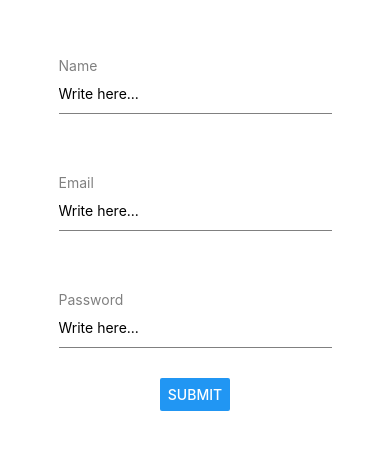
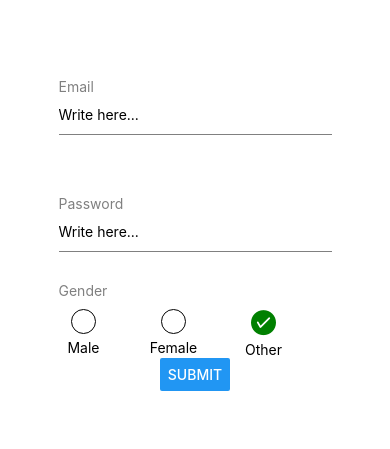
Before and after one commit to delphineuw/Us, a React Native app in the folder frontend/: screen / in a window 390 px wide. Shown: the part 203-652 px from the top of the page. Built offline with nearby package versions, Linux system fonts and the light colour scheme.

Commit message:
Radio input and improvements

```diff
--- a/frontend/App.js
+++ b/frontend/App.js
@@ -6,14 +6,8 @@ import FormTemplate from './app/components/FormTemplate';
 
 const exampleForm = [
   {
-    placeholder: 'Write here...',
-    label: 'Name',
-    multiline: false,
-    type: 'name',
-    security: false,
-    autoCapitalize: 'sentences'
-  },
-  {
+    id: 2,
+    render: 'text',
     placeholder: 'Write here...',
     label: 'Email',
     multiline: false,
@@ -22,12 +16,25 @@ const exampleForm = [
     autoCapitalize: 'none'
   },
   {
+    id: 3,
+    render: 'text',
     placeholder: 'Write here...',
     label: 'Password',
     multiline: false,
     type: 'password',
     security: true,
     autoCapitalize: 'none'
+  },
+  {
+    id: 4,
+    render: 'radio',
+    label: 'Gender',
+    options: ['Male', 'Female', 'Other']
+  },
+  {
+    id: 5,
+    render: 'date',
+    label: 'Date of birth'
   }
 ];
 
--- a/frontend/app/components/FormTemplate/index.js
+++ b/frontend/app/components/FormTemplate/index.js
@@ -1,15 +1,18 @@
-import React from 'react';
+import React, { useState } from 'react';
 import { View, Text, ScrollView, Button } from 'react-native';
 
 // Local imports
 import InputTemplate from '../InputTemplate/index';
+import RadioTemplate from '../RadioTemplate/index';
 import styles from './styles';
 
 const FormTemplate = props => {
-  return (
-    <View style={styles.container}>
-      <ScrollView style={styles.inputs}>
-        {props.inputs.map(input => (
+  const [radioValue, setRadioValue] = useState('Other');
+
+  const renderInput = input => {
+    switch (input.render) {
+      case 'text':
+        return (
           <InputTemplate
             placeholder={input.placeholder}
             label={input.label}
@@ -17,9 +20,32 @@ const FormTemplate = props => {
             type={input.type}
             security={input.security}
             autoCapitalize={input.autoCapitalize}
+            key={input.id}
           />
-        ))}
-      </ScrollView>
+        );
+
+      case 'radio':
+        return (
+          <RadioTemplate
+            label={input.label}
+            key={input.id}
+            options={input.options}
+            value={radioValue}
+            onChange={option => setRadioValue(option)}
+          />
+        );
+
+      case 'date':
+        return null;
+
+      default:
+        break;
+    }
+  };
+
+  return (
+    <View style={styles.container}>
+      <ScrollView style={styles.inputs}>{props.inputs.map(input => renderInput(input))}</ScrollView>
       <Button title="Submit" />
     </View>
   );
--- /dev/null
+++ b/frontend/app/components/RadioTemplate/index.js
@@ -0,0 +1,32 @@
+import React from 'react';
+import { View, Text, TouchableOpacity } from 'react-native';
+import { AntDesign } from '@expo/vector-icons';
+
+// Local Imports
+import styles from './styles';
+
+const RadioTemplate = props => {
+  return (
+    <View>
+      <Text style={styles.label}>{props.label}</Text>
+      <View style={styles.radioContainer}>
+        {props.options.map(option => (
+          <TouchableOpacity
+            style={styles.radioBox}
+            onPress={() => props.onChange(option)}
+            key={Math.random()}
+          >
+            {props.value === option ? (
+              <AntDesign name="checkcircle" size={25} color="green" style={{ marginBottom: 5 }} />
+            ) : (
+              <View style={styles.radioButton} />
+            )}
+            <Text>{option}</Text>
+          </TouchableOpacity>
+        ))}
+      </View>
+    </View>
+  );
+};
+
+export default RadioTemplate;
--- /dev/null
+++ b/frontend/app/components/RadioTemplate/styles.js
@@ -0,0 +1,10 @@
+import { StyleSheet } from 'react-native';
+
+const styles = StyleSheet.create({
+  label: { color: 'grey', marginBottom: 10 },
+  radioContainer: { flexDirection: 'row' },
+  radioBox: { marginRight: 40, alignItems: 'center', width: 50 },
+  radioButton: { width: 25, height: 25, borderRadius: 12.5, borderWidth: 1, marginBottom: 5 }
+});
+
+export default styles;
```
